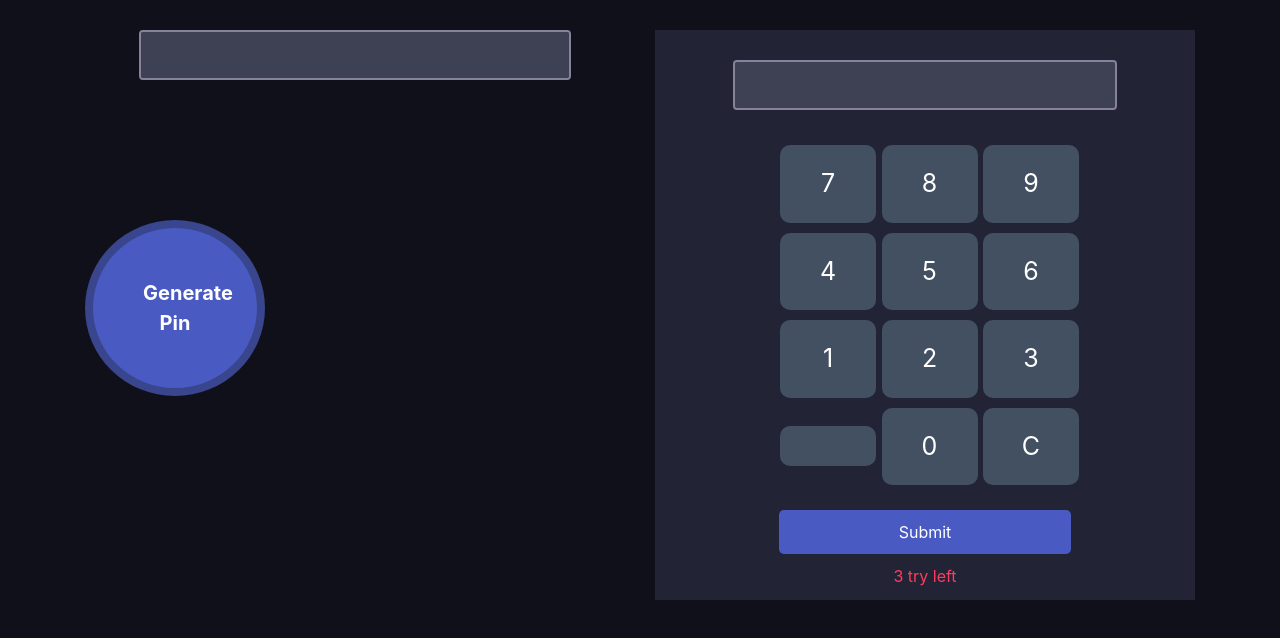
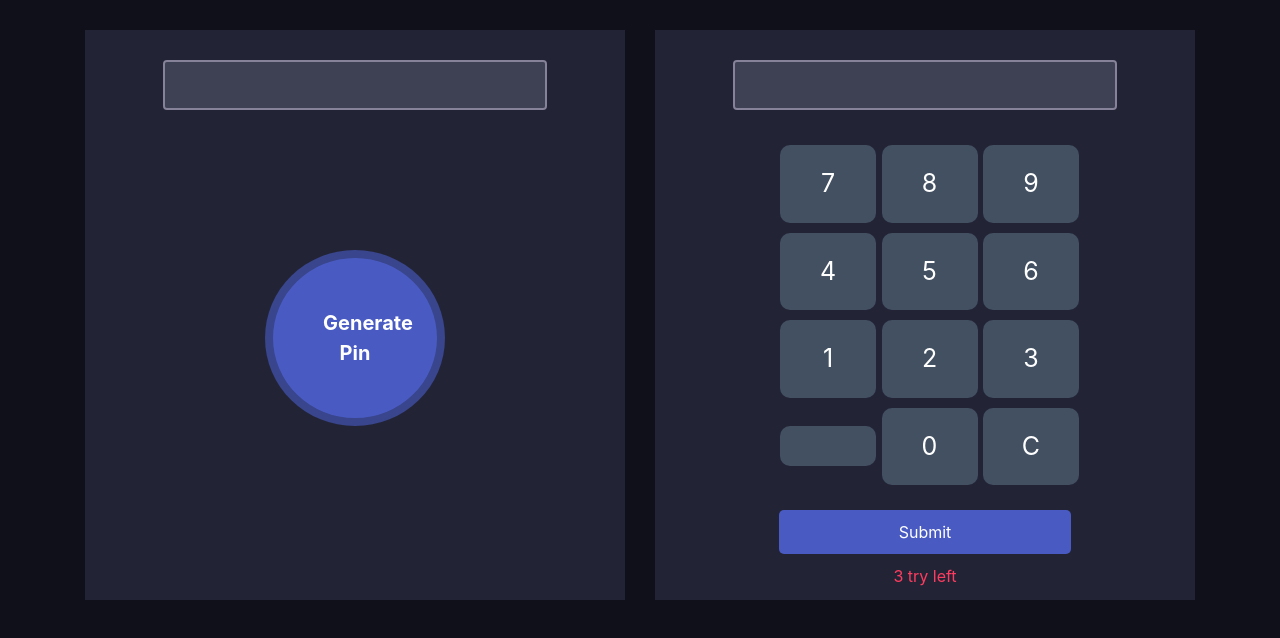
Before and after one commit to Fahim1556/Pin-Matcher, a plain HTML site: page index.html in a window 1280 px wide. Drawn offline with nearby package versions, Linux system fonts and the light colour scheme.

Commit message:
second commit

```diff
--- a/index.html
+++ b/index.html
@@ -11,7 +11,7 @@
     <div class="container">
         <div class="row">
             <div class="col-md-6">
-                <div class="pin-generator half-width">
+                <div class="pin-generator width-part">
                     <input id="left-text-area" class="form-control text-align" type="text">
                     <button id="generate-pin-btn" class="generate-btn">Generate Pin</button>
                 </div>
```
